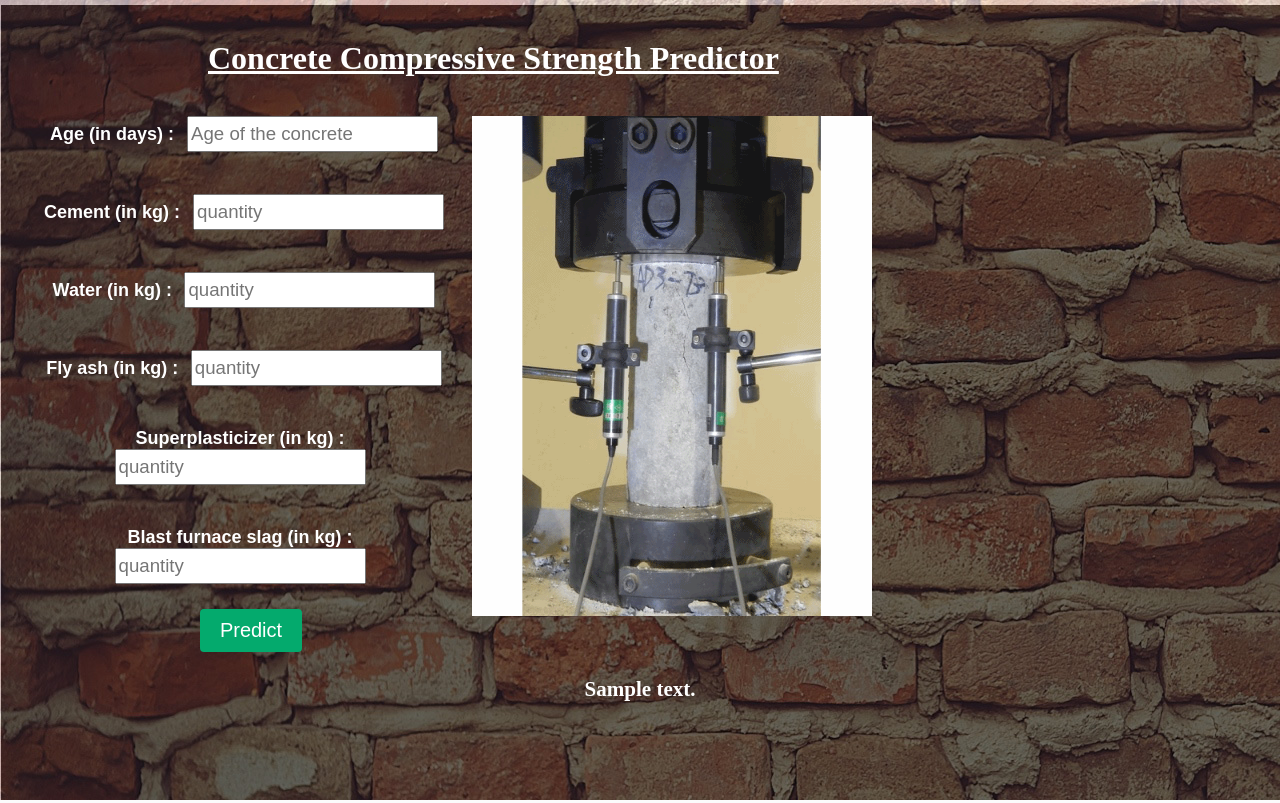
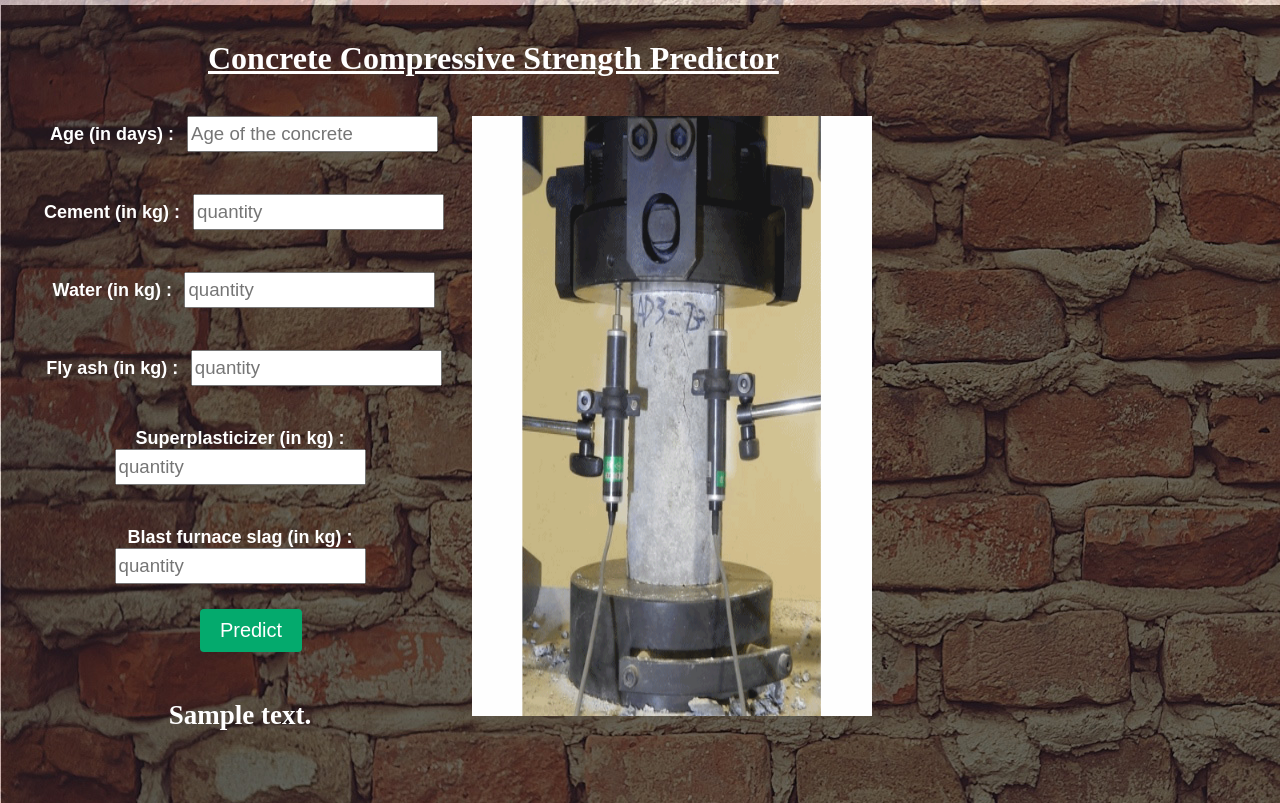
Before and after one commit to ApurvBhusari/Concrete-compressive-Strenth-Prediction, a Flask app: template templates/index.html in a window 1280 px wide. Run offline with Flask 2, Linux system fonts and the light colour scheme; the template is opened without the code that fills it: most values are stand-ins (such as "Sample title", 1, 10 or a date in 2020); parts of the project's set-up code (start-up, migrations or seed data) failed here and were passed over.

Commit message:
Index page UI changes

```diff
--- a/templates/index.html
+++ b/templates/index.html
@@ -49,7 +49,7 @@
 <h1 style="color:white; margin-top: 40px;margin-left: 200px;font-size: 32; text-align: left; font-weight: bold; font-colo"><u>Concrete Compressive Strength Predictor</u></h1>
 
 <br>
-<img src="{{url_for('static',filename='Compressive_strength_test.gif') }}" alt = "img" width="400" height="500" style="background-size:50%;
+<img src="{{url_for('static',filename='Compressive_strength_test.gif') }}" alt = "img" width="400" height="600" style="background-size:50%;
             background-repeat: no-repeat;
             float: right; margin-right:400px">
 
@@ -76,7 +76,8 @@
     <br><br>
 
     <button type="submit" style ="margin-left: 24px;" class ="button" >  Predict  </button>
-    <div ><b><h3> {{prediction_text }} </h3></b></div>
+    <br><br>
+    <div ><b><h2> {{prediction_text }} </h2></b></div>
 
     <br><br>
 </form>
```
